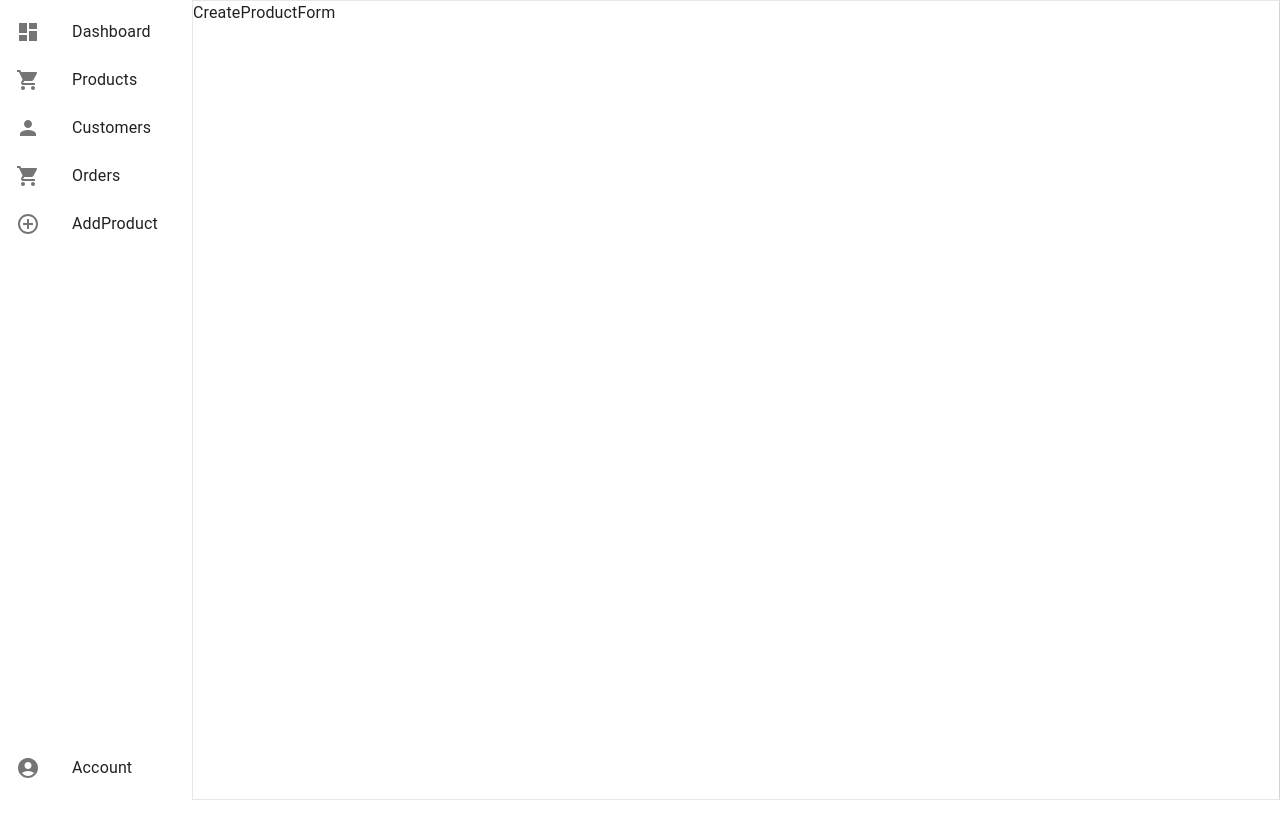
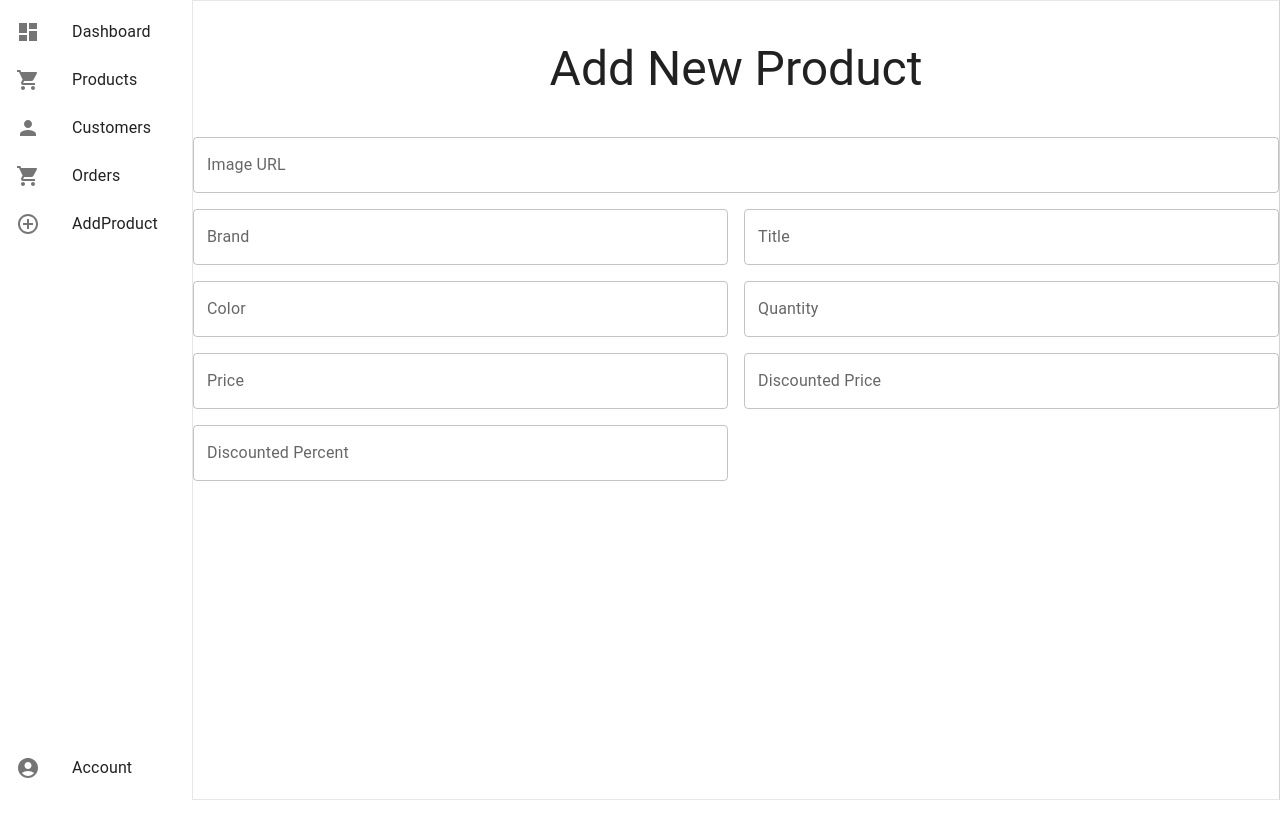
Before and after one commit to shahanasha/Ecommerce-React-SpringBoot-TailwindCss, a React (Create React App) app: page /admin/product/create in a window 1280 px wide. Shown: the top 838 px of the page. Before the commit the page ends 800 px from the top, so only its background shows below. Built offline with nearby package versions, Linux system fonts and the light colour scheme.

Commit message:
admin add product

```diff
--- a/src/Admin/components/CreateProductForm.jsx
+++ b/src/Admin/components/CreateProductForm.jsx
@@ -1,8 +1,164 @@
-import React from 'react'
+import React, { Fragment, useState } from 'react'
+import { useDispatch } from 'react-redux';
+import { createProduct } from '../../State/Product/Action';
+import { Grid, TextField, Typography } from '@mui/material';
+
+const initialSizes=[
+  { name:"S", quantity:0 },
+  { name:"M", quantity:0 },
+  { name:"L", quantity:0 },
+]
 
 const CreateProductForm = () => {
+
+  const [productData,setProductData]= useState({
+    imgUrl: "",
+    brand: "" ,
+    title: "" ,
+    color: "" ,
+    discountedPrice: "" ,
+    price: "" ,
+    discountePercent: "" ,
+    size: initialSizes ,
+    quantity: "" ,
+    topLevelCategory: "" ,
+    secondLevelCategory: "" ,
+    thirdLevelCategory: "" ,
+    description: "",
+  });
+
+  const dispatch=useDispatch();
+  const jwt=localStorage.getItem("jwt")
+
+  const handleChange=(e)=>{
+    const { name , value}=e.target;
+    setProductData((prevState)=>({
+      ...prevState,
+      [name]:value
+    }));
+  }
+
+  const handleSizeChange=(e,index)=>{
+    let { name, value } =e.target;
+    name==="size_quantity"?name="quantity":name=e.target.name;
+
+    const sizes= [...productData.size];
+    sizes[index][name]=value;
+    setProductData((prevState)=>({
+      ...prevState,
+      size:sizes,
+    }));
+  };
+
+  const handleSubmit=(e)=>{
+    e.preventDefault();
+    dispatch(createProduct(productData));
+    console.log(productData);
+  }
+
   return (
-    <div>CreateProductForm</div>
+
+    <Fragment classname="createProductContainer">
+      <Typography
+      variant='h3'
+      sx={{ textAlign: "center" }}
+      className='py-10 text-center'
+      >
+        Add New Product
+      </Typography>
+      <form
+        onSubmit={handleSubmit}
+        className='createProductContainer min-h-screen'
+        >
+          <Grid container spacing={2}>
+            <Grid item xs={12}>
+              <TextField
+                fullWidth
+                label="Image URL"
+                name='imgUrl'
+                value={productData.imgUrl}
+                onChange={handleChange}
+                />
+            </Grid>
+
+            <Grid item xs={12} sm={6}>
+              <TextField
+                fullWidth
+                label="Brand"
+                name='brand'
+                value={productData.brand}
+                onChange={handleChange}
+              />
+            </Grid>
+
+            <Grid item xs={12} sm={6}>
+              <TextField
+                fullWidth
+                label="Title"
+                name='title'
+                value={productData.title}
+                onChange={handleChange}
+              />
+            </Grid>
+
+            <Grid item xs={12} sm={6}>
+              <TextField
+                fullWidth
+                label="Color"
+                name='color'
+                value={productData.color}
+                onChange={handleChange}
+              />
+            </Grid>
+
+            <Grid item xs={12} sm={6}>
+              <TextField
+                fullWidth
+                label="Quantity"
+                name='quantity'
+                value={productData.quantity}
+                onChange={handleChange}
+                type='number'
+              />
+            </Grid>
+
+            <Grid item xs={12} sm={6}>
+              <TextField
+                fullWidth
+                label="Price"
+                name='price'
+                value={productData.price}
+                onChange={handleChange}
+                type='number'
+              />
+            </Grid>
+
+            <Grid item xs={12} sm={6}>
+              <TextField
+                fullWidth
+                label="Discounted Price"
+                name='discountedPrice'
+                value={productData.discountedPrice}
+                onChange={handleChange}
+                type='number'
+              />
+            </Grid>
+
+            <Grid item xs={12} sm={6}>
+              <TextField
+                fullWidth
+                label="Discounted Percent"
+                name='discountedPercent'
+                value={productData.discountedPrice}
+                onChange={handleChange}
+                type='number'
+              />
+            </Grid>
+
+          </Grid>
+
+      </form>
+    </Fragment>
   )
 }
 
--- a/src/Admin/components/ProductsTable.jsx
+++ b/src/Admin/components/ProductsTable.jsx
@@ -1,58 +1,84 @@
-import { Paper, Table, TableBody, TableCell, TableContainer, TableHead, TableRow } from '@mui/material'
+import { Avatar, Button, Card, CardHeader, Paper, Table, TableBody, TableCell, TableContainer, TableHead, TableRow } from '@mui/material'
 import React, { useEffect } from 'react'
+import { deleteProduct, findProducts } from '../../State/Product/Action'
+import { useDispatch, useSelector } from 'react-redux'
+import { store } from '../../State/store'
 
 const ProductsTable = () => {
-  useEffect(()=>{
+
+  const dispatch = useDispatch();
+  const { products } = useSelector(store => store);
+
+  console.log("products --- ", products)
+
+  const handelProductDelete = (productId) => {
+    dispatch(deleteProduct(productId))
+  }
+
+  useEffect(() => {
     const data = {
-      category: param.levelThree,
-      colors: colorValue || [],
-      sizes: sizeValue || [],
-      minPrice,
-      maxPrice,
-      minDiscount: discount || 0,
-      sort: sortValue || "price_low",
-      pageNumber: pageNumber - 1,
+      category: "mens_kurta",
+      colors: [],
+      sizes: [],
+      minPrice: 0,
+      maxPrice: 1000000,
+      minDiscount: 0,
+      sort: "price_low",
+      pageNumber: 0,
       pageSize: 10,
-      stock: stock
+      stock: ""
     }
     dispatch(findProducts(data))
-  })
 
-  const rows = [
-
-  ];
+  }, [products.deletedProduct])
 
   return (
-    <div>
+    <div className='p-5 '>
+
+      <Card className='mt-2'>
+        <CardHeader title='All products' />
         <TableContainer component={Paper}>
           <Table sx={{ minWidth: 650 }} aria-label="simple table">
             <TableHead>
               <TableRow>
-            <TableCell>Dessert (100g serving)</TableCell>
-            <TableCell align="right">Calories</TableCell>
-            <TableCell align="right">Fat&nbsp;(g)</TableCell>
-            <TableCell align="right">Carbs&nbsp;(g)</TableCell>
-            <TableCell align="right">Protein&nbsp;(g)</TableCell>
+                <TableCell align="left">Image</TableCell>
+                <TableCell align="left">Title</TableCell>
+                <TableCell align="left">Category</TableCell>
+                <TableCell align="left">Price</TableCell>
+                <TableCell align="left">Quantity</TableCell>
+
+                <TableCell align="left">Delete</TableCell>
+
               </TableRow>
             </TableHead>
             <TableBody>
-          {rows.map((row) => (
+              {products?.products?.content?.map((item) => (
                 <TableRow
-              key={row.name}
+                  key={item.name}
                   sx={{ '&:last-child td, &:last-child th': { border: 0 } }}
                 >
-              <TableCell component="th" scope="row">
-                {row.name}
+                  <TableCell align="left">
+                    <Avatar src={item.imgUrl}></Avatar>
                   </TableCell>
-              <TableCell align="right">{row.calories}</TableCell>
-              <TableCell align="right">{row.fat}</TableCell>
-              <TableCell align="right">{row.carbs}</TableCell>
-              <TableCell align="right">{row.protein}</TableCell>
+                  <TableCell align="left"  >
+                    {item.title}
+                  </TableCell>
+                  <TableCell align="left">{item.category.name}</TableCell>
+                  <TableCell align="left">{item.price}</TableCell>
+                  <TableCell align="left">{item.quantity}</TableCell>
+
+                  <TableCell align="left">
+                    <Button onClick={() => handelProductDelete(item.id)} variant='outlined'>Delete</Button>
+                  </TableCell>
+
                 </TableRow>
               ))}
             </TableBody>
           </Table>
         </TableContainer>
+      </Card>
+
+
     </div>
   )
 }
--- a/src/State/Product/Action.js
+++ b/src/State/Product/Action.js
@@ -1,5 +1,5 @@
-import { api } from "../../config/apiConfig";
-import { FIND_PRODUCTS_FAILURE, FIND_PRODUCTS_REQUEST, FIND_PRODUCTS_SUCCESS, FIND_PRODUCT_BY_ID_FAILURE, FIND_PRODUCT_BY_ID_REQUEST, FIND_PRODUCT_BY_ID_SUCCESS } from "./ActionType";
+import { API_BASE_URL, api } from "../../config/apiConfig";
+import { CREATE_PRODUCT_FAILURE, CREATE_PRODUCT_REQUEST, CREATE_PRODUCT_SUCCESS, DELETE_PRODUCT_FAILURE, DELETE_PRODUCT_REQUEST, DELETE_PRODUCT_SUCCESS, FIND_PRODUCTS_FAILURE, FIND_PRODUCTS_REQUEST, FIND_PRODUCTS_SUCCESS, FIND_PRODUCT_BY_ID_FAILURE, FIND_PRODUCT_BY_ID_REQUEST, FIND_PRODUCT_BY_ID_SUCCESS } from "./ActionType";
 
 export const findProducts = (reqData) => async (dispatch) => {
     dispatch({type:FIND_PRODUCTS_REQUEST})
@@ -39,3 +39,34 @@ export const findProductsById = (reqData) => async (dispatch) => {
         dispatch({type:FIND_PRODUCT_BY_ID_FAILURE,payload:error.message})
     }
 }
+
+export const createProduct=(product)=> async(dispatch)=>{
+    try {
+        dispatch({type:CREATE_PRODUCT_REQUEST})
+        const {data}=await api.post(`${API_BASE_URL}/api/admin/products`,product);
+        console.log("created products",data)
+        dispatch({
+            type:CREATE_PRODUCT_SUCCESS,
+            payload:data,
+        })
+    } catch (error) {
+        dispatch({type:CREATE_PRODUCT_FAILURE,payload:error.message})
+
+    }
+}
+
+export const deleteProduct=(productId)=> async(dispatch)=>{
+    try {
+        dispatch({type:DELETE_PRODUCT_REQUEST})
+
+        const {data}=await api.delete(`${API_BASE_URL}/api/admin/products/${productId}/delete`);
+        console.log("delete product",data)
+        dispatch({
+            type:DELETE_PRODUCT_SUCCESS,
+            payload:productId,
+        })
+    } catch (error) {
+        dispatch({type:DELETE_PRODUCT_FAILURE,payload:error.message})
+
+    }
+}
--- a/src/State/Product/ActionType.js
+++ b/src/State/Product/ActionType.js
@@ -6,3 +6,11 @@ export const FIND_PRODUCT_BY_ID_FAILURE = "FIND_PRODUCT_BY_ID_FAILURE"
 export const FIND_PRODUCTS_REQUEST = "FIND_PRODUCTS_REQUEST"
 export const FIND_PRODUCTS_SUCCESS = "FIND_PRODUCTS_SUCCESS"
 export const FIND_PRODUCTS_FAILURE = "FIND_PRODUCTS_FAILURE"
+
+export const DELETE_PRODUCT_REQUEST = "DELETE_PRODUCT_REQUEST"
+export const DELETE_PRODUCT_SUCCESS = "DELETE_PRODUCT_SUCCESS"
+export const DELETE_PRODUCT_FAILURE = "DELETE_PRODUCT_FAILURE"
+
+export const CREATE_PRODUCT_REQUEST = "CREATE_PRODUCT_REQUEST"
+export const CREATE_PRODUCT_SUCCESS = "CREATE_PRODUCT_SUCCESS"
+export const CREATE_PRODUCT_FAILURE = "CREATE_PRODUCT_FAILURE"
--- a/src/State/Product/Reducer.js
+++ b/src/State/Product/Reducer.js
@@ -1,10 +1,10 @@
-import { FIND_PRODUCTS_FAILURE, FIND_PRODUCTS_REQUEST, FIND_PRODUCTS_SUCCESS, FIND_PRODUCT_BY_ID_FAILURE, FIND_PRODUCT_BY_ID_REQUEST, FIND_PRODUCT_BY_ID_SUCCESS } from "./ActionType"
+import { DELETE_PRODUCT_SUCCESS, FIND_PRODUCTS_FAILURE, FIND_PRODUCTS_REQUEST, FIND_PRODUCTS_SUCCESS, FIND_PRODUCT_BY_ID_FAILURE, FIND_PRODUCT_BY_ID_REQUEST, FIND_PRODUCT_BY_ID_SUCCESS } from "./ActionType"
 
 const initialState={
     products:[],
     product:null,
     loading:false,
-    error:null
+    error:null,
 }
 export const customerProductReducer=(state=initialState,action)=>{
 
@@ -21,6 +21,10 @@ export const customerProductReducer=(state=initialState,action)=>{
         case FIND_PRODUCT_BY_ID_SUCCESS:
             return {...state,loading:false,error:null,product:action.payload}
 
+        case DELETE_PRODUCT_SUCCESS:
+            return {...state,loading:false, error:null,
+                        deletedProduct:action.payload}
+
         case FIND_PRODUCTS_FAILURE:
         case FIND_PRODUCT_BY_ID_FAILURE:
             return {...state,loading:false,error:action.payload}
```
Lines whose indentation alone changed are shown as unchanged.
